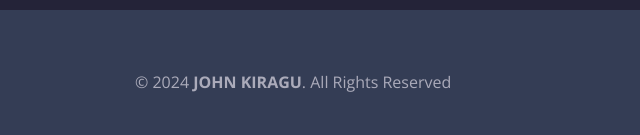
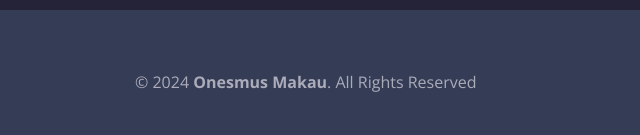
Before and after one commit to Makau03/Capstone, a plain HTML site: page index.html in a window 1280 px wide. Shown: the part 6803-6938 px from the top of the page, 0-640 px from the left. Drawn offline with nearby package versions, Linux system fonts and the light colour scheme; files whose address does not match are found by name.

Commit message:
Update index.html

```diff
--- a/index.html
+++ b/index.html
@@ -475,7 +475,7 @@
 
   <footer class="footer">
     <div class="container">
-      <p class="copyright"> © <script>document.write(/\d{4}/.exec(Date())[0])</script> <a href="#" class="copyright-link">JOHN KIRAGU</a>. All Rights Reserved
+      <p class="copyright"> © <script>document.write(/\d{4}/.exec(Date())[0])</script> <a href="#" class="copyright-link">Onesmus Makau</a>. All Rights Reserved
       </p>
 
       <ul class="footer-list">
```
